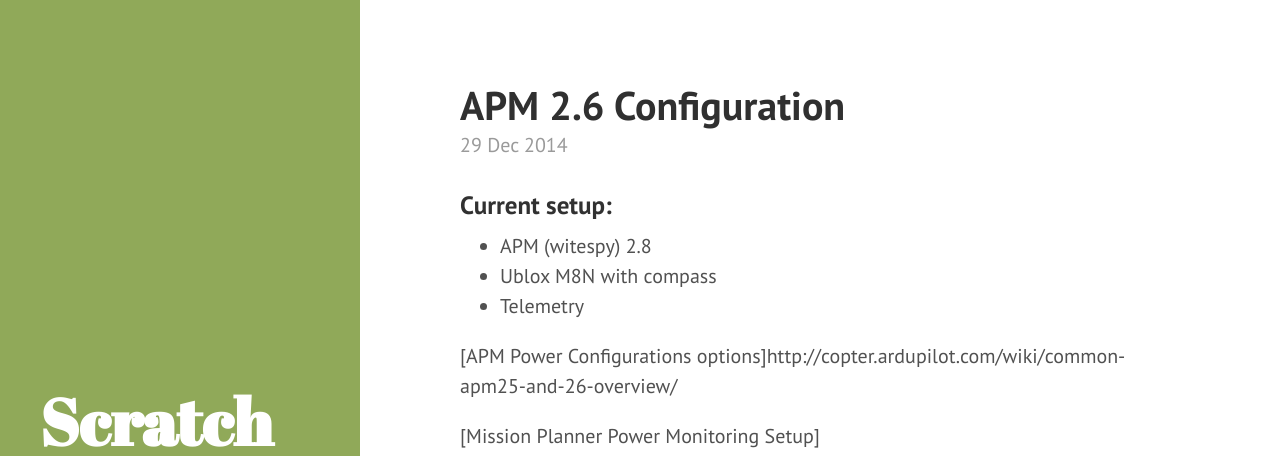
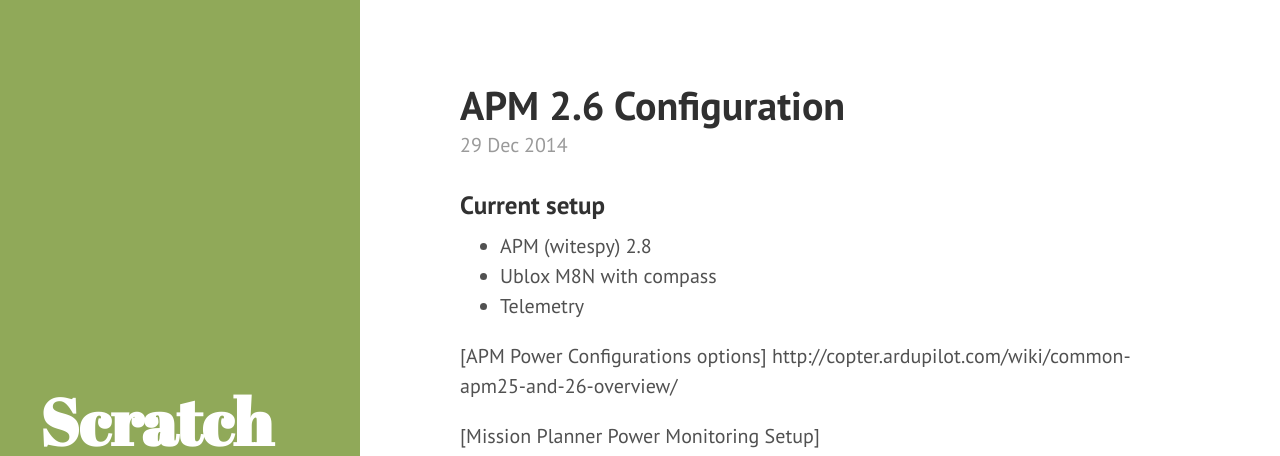
Before and after one commit to Popp1nFresh/Popp1nFresh.github.io, a Jekyll site: the page built from _posts/2014-12-29-apm-2.6-configuration.md, in a window 1280 px wide and 951 px high. Shown: the top 456 px of the window. Built offline with Jekyll 4.4.1, drawn with Linux system fonts in a browser that asks for light colours; Markdown is read by kramdown in place of the engine named in the settings.

```diff
--- a/_posts/2014-12-29-apm-2.6-configuration.md
+++ b/_posts/2014-12-29-apm-2.6-configuration.md
@@ -3,12 +3,12 @@ layout: post
 title: APM 2.6 Configuration
 ---
 
-###Current setup:
+### Current setup
 * APM (witespy) 2.8
 * Ublox M8N with compass
 * Telemetry
 
-[APM Power Configurations options]http://copter.ardupilot.com/wiki/common-apm25-and-26-overview/
+[APM Power Configurations options] http://copter.ardupilot.com/wiki/common-apm25-and-26-overview/
 
 [Mission Planner Power Monitoring Setup] http://copter.ardupilot.com/wiki/common-measuring-battery-voltage-and-current-consumption-with-apm/
 
```
